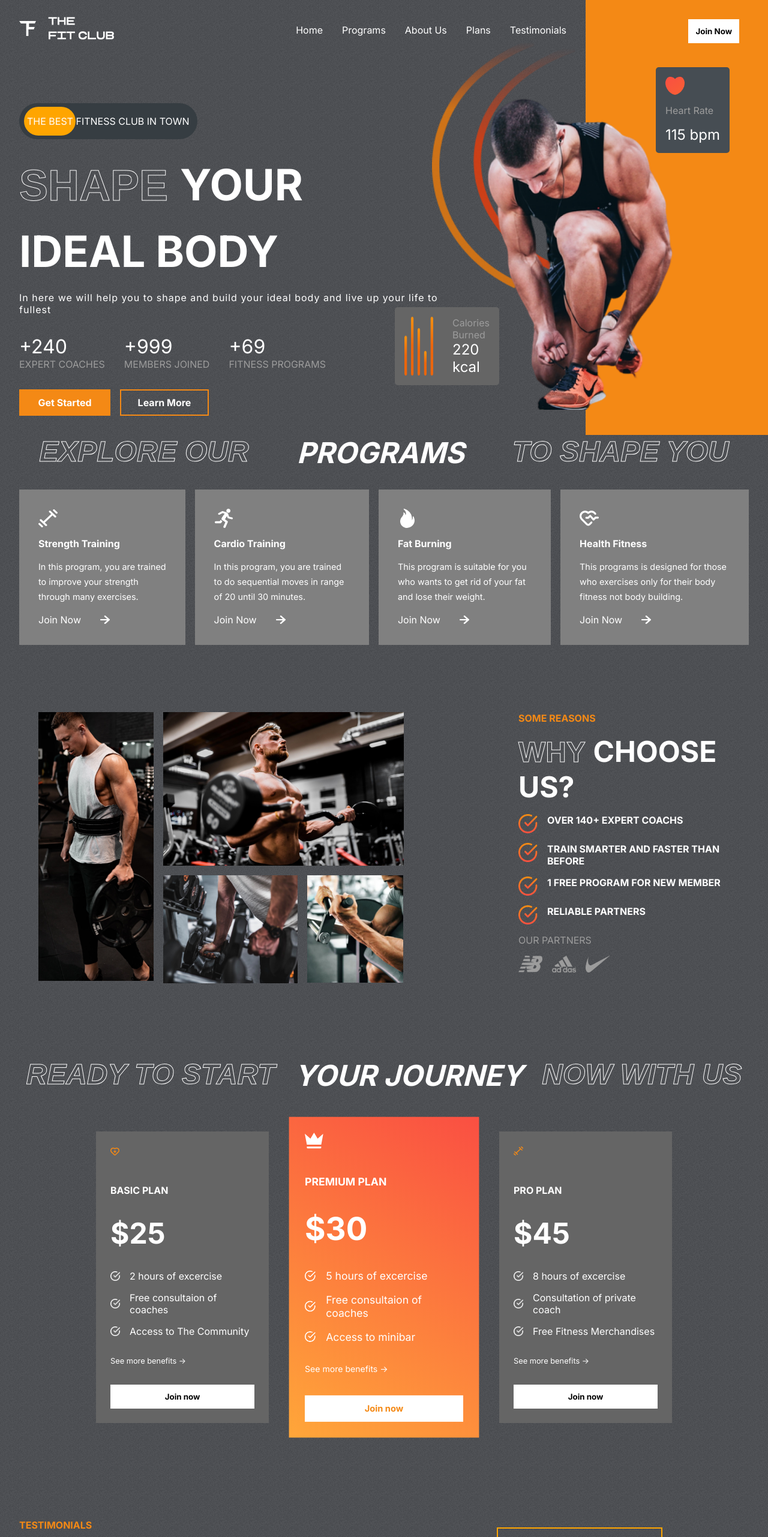
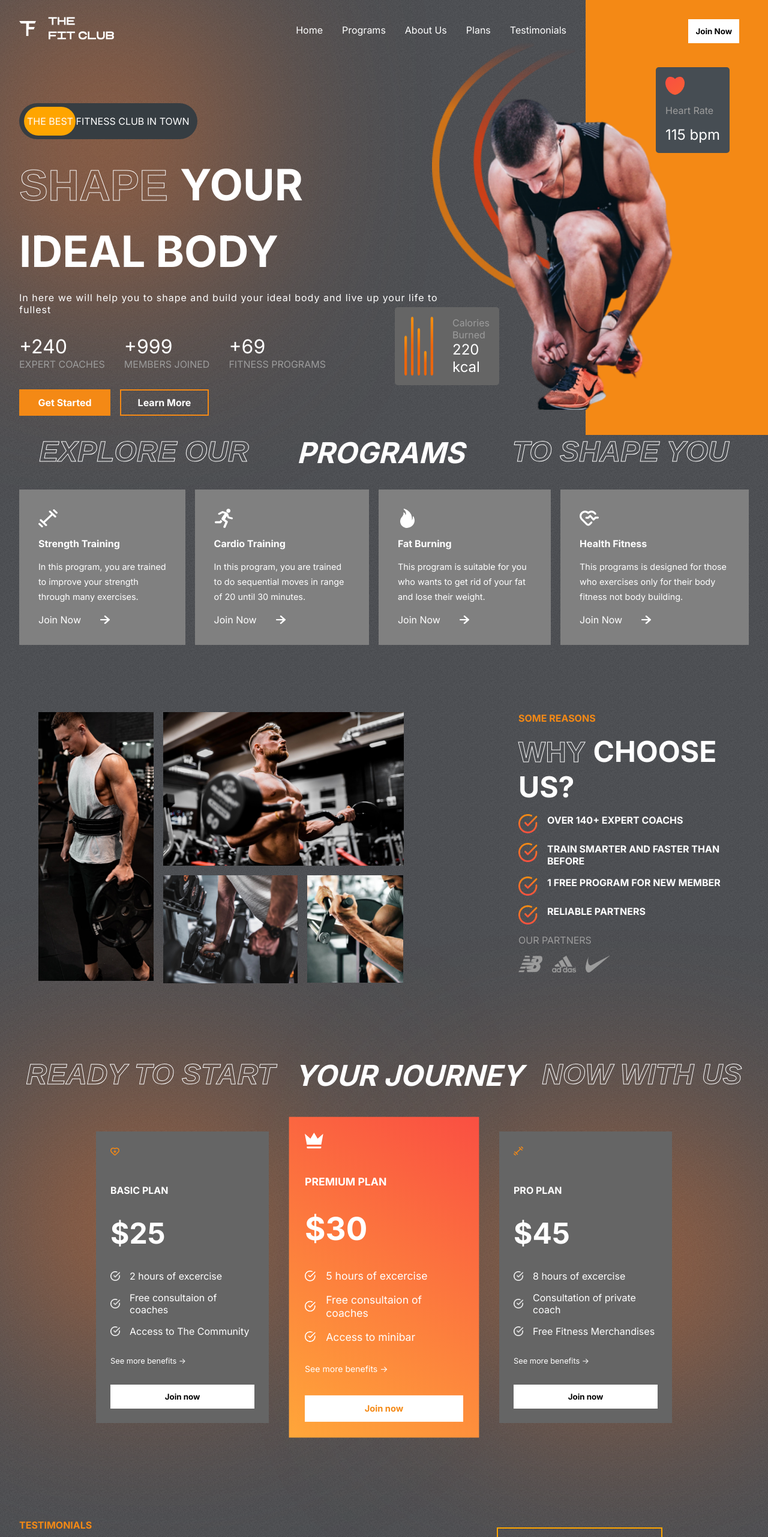
Before and after one commit to jusmccar/FitClub, a React (Create React App) app: page / in a window 1280 px wide. Shown: the top 2562 px of the page at 60% size. Built offline with nearby package versions, Linux system fonts and the light colour scheme.

Commit message:
Add blurs

```diff
--- a/src/App.css
+++ b/src/App.css
@@ -44,3 +44,11 @@
 .btn:hover {
   cursor: pointer;
 }
+
+.blur {
+  background: rgba(253, 120, 43, 0.69);
+  position: absolute;
+  border-radius: 50%;
+  filter: blur(150px);
+  z-index: -9;
+}
--- a/src/components/Footer/Footer.css
+++ b/src/components/Footer/Footer.css
@@ -30,3 +30,21 @@
 .footer-logo>img {
     width: 10rem;
 }
+
+.footer-blur-left {
+    bottom: 0;
+    left: 15%;
+    width: 26rem;
+    height: 12rem;
+    filter: blur(200px);
+    background-color: rgb(255, 115, 0);
+}
+
+.footer-blur-right {
+    bottom: 0;
+    right: 15%;
+    width: 26rem;
+    height: 12rem;
+    filter: blur(200px);
+    background-color: red;
+}
--- a/src/components/Footer/Footer.jsx
+++ b/src/components/Footer/Footer.jsx
@@ -19,6 +19,8 @@
                 <img src={Logo} alt="" />
             </div>
         </div>
+        <div className="blur footer-blur-left"></div>
+        <div className="blur footer-blur-right"></div>
     </div>
   )
 }
--- a/src/components/Hero/Hero.css
+++ b/src/components/Hero/Hero.css
@@ -183,3 +183,9 @@
     color: white;
     font-size: 1.5rem;
 }
+
+.hero-blur {
+    width: 22rem;
+    height: 30rem;
+    left: 0;
+}
--- a/src/components/Hero/Hero.jsx
+++ b/src/components/Hero/Hero.jsx
@@ -9,6 +9,7 @@
 const Hero = () => {
     return(
         <div className="hero">
+            <div className="blur hero-blur"></div>
             <div className="hero-left">
                 <Header/>
                 <div className="best-ad">
--- a/src/components/Plans/Plans.css
+++ b/src/components/Plans/Plans.css
@@ -81,3 +81,17 @@
 .plan-card:nth-of-type(2)>.see-more>button {
     color: var(--orange);
 }
+
+.plans-blur-left {
+    width: 32rem;
+    height: 23rem;
+    top: 6rem;
+    left: 0rem;
+}
+
+.plans-blur-right {
+    width: 32rem;
+    height: 23rem;
+    top: 10rem;
+    right: 0rem;
+}
--- a/src/components/Plans/Plans.jsx
+++ b/src/components/Plans/Plans.jsx
@@ -6,6 +6,8 @@
 const Plans = () => {
     return (
         <div className="plans">
+            <div className="blur plans-blur-left"></div>
+            <div className="blur plans-blur-right"></div>
             <div className="programs-header plans-header">
                 <span className="stroke-text">READY TO START</span>
                 <span>YOUR JOURNEY</span>
```
